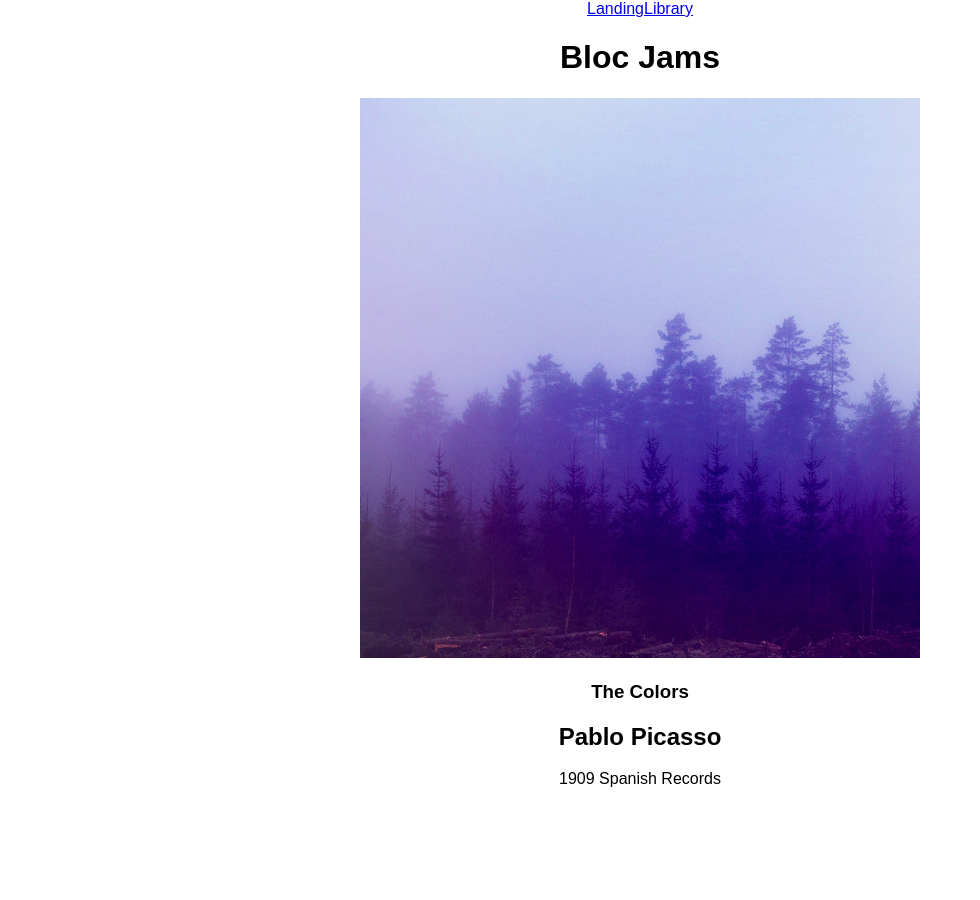
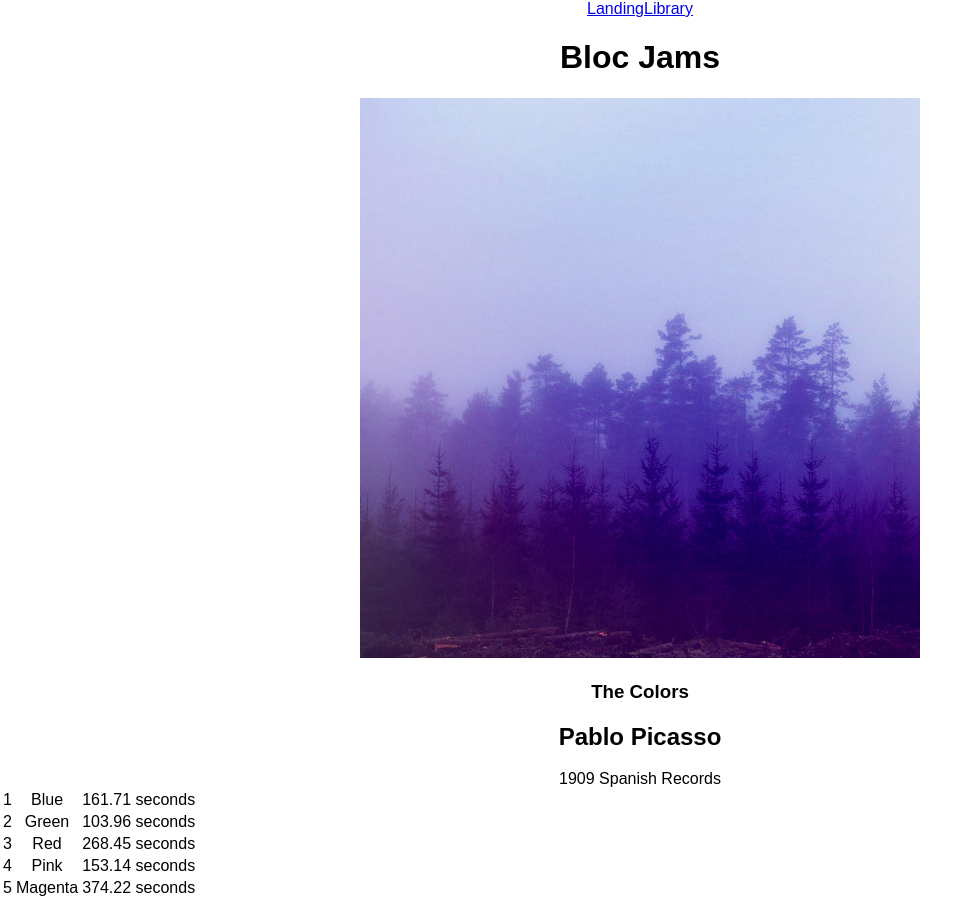
Before and after one commit to kaurnavjeet/bloc-jams-react, a React (Create React App) app: page /album/the-colors in a window 1280 px wide. Shown: the whole page, without its empty margins (0-980 px from the left). Before the commit the page ends 800 px from the top, so only its background shows below. Built offline with nearby package versions, Linux system fonts and the light colour scheme.

Commit message:
Assignment Components-Album: completed

```diff
--- a/src/components/Album.js
+++ b/src/components/Album.js
@@ -31,7 +31,13 @@
             <col id="song-duration-column" />
           </colgroup>
           <tbody>
-
+            {this.state.album.songs.map((song, index) =>
+              <tr key={index}>
+                <td>{index + 1}</td>
+                <td>{song.title}</td>
+                <td>{song.duration} seconds</td>
+              </tr>
+            )}
           </tbody>
         </table>
       </section>
```
